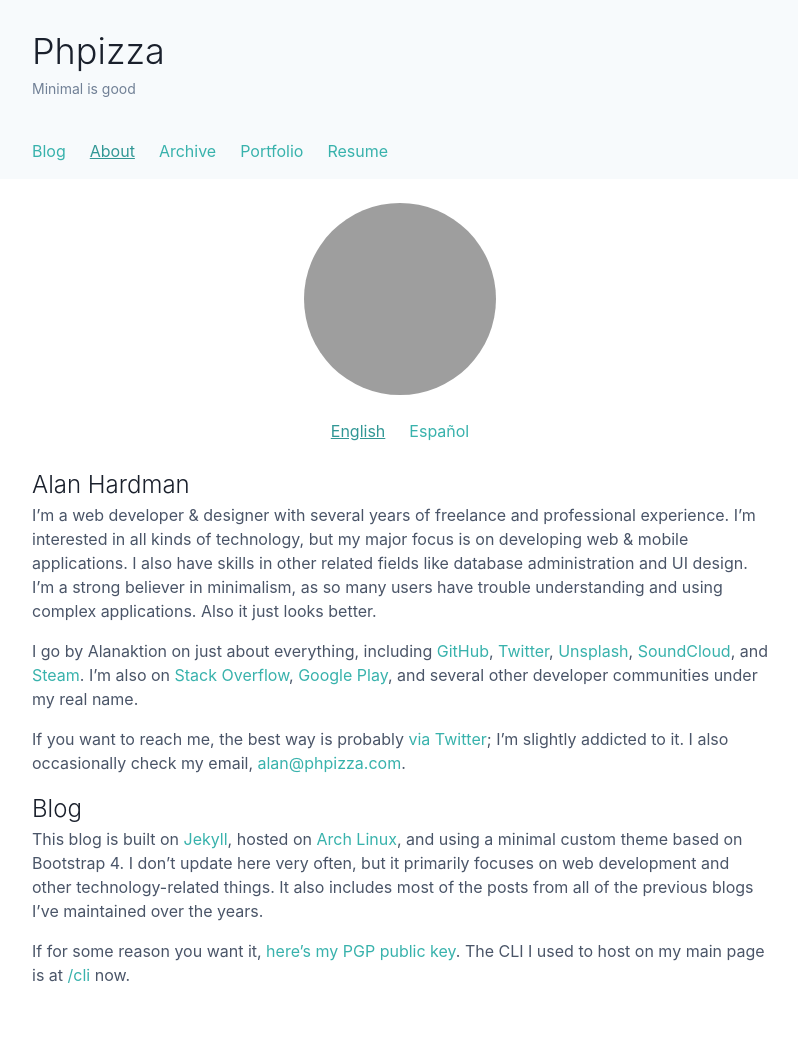
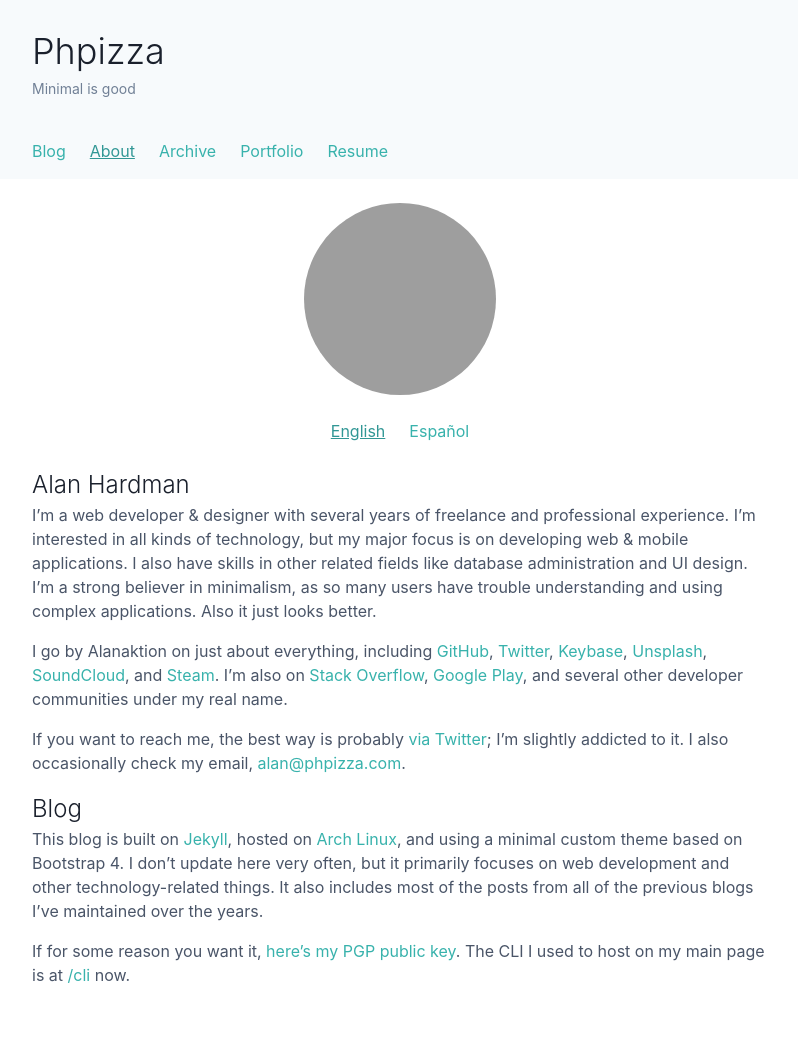
Before and after one commit to Alanaktion/alanaktion.github.io, a Jekyll site: the page built from about.md, in a window 1280 px wide. Shown: the whole page, without its empty margins (240-1038 px from the left). Built offline with Jekyll 4.4.1, drawn with Linux system fonts in a browser that asks for light colours.

Commit message:
Adding link to Keybase profile

```diff
--- a/about.md
+++ b/about.md
@@ -7,7 +7,7 @@
 
 I'm a web developer & designer with several years of freelance and professional experience. I'm interested in all kinds of technology, but my major focus is on developing web & mobile applications. I also have skills in other related fields like database administration and UI design. I'm a strong believer in minimalism, as so many users have trouble understanding and using complex applications. Also it just looks better.
 
-I go by Alanaktion on just about everything, including [GitHub](https://github.com/Alanaktion), [Twitter](https://twitter.com/alanaktion), [Unsplash](https://unsplash.com/@alanaktion), [SoundCloud](https://soundcloud.com/alanaktion), and [Steam](http://steamcommunity.com/id/alanaktion). I'm also on [Stack Overflow](https://stackoverflow.com/users/873843/alanaktion), [Google Play](https://play.google.com/store/apps/developer?id=Alan+Hardman), and several other developer communities under my real name.
+I go by Alanaktion on just about everything, including [GitHub](https://github.com/Alanaktion), [Twitter](https://twitter.com/alanaktion), [Keybase](https://keybase.io/alanaktion), [Unsplash](https://unsplash.com/@alanaktion), [SoundCloud](https://soundcloud.com/alanaktion), and [Steam](http://steamcommunity.com/id/alanaktion). I'm also on [Stack Overflow](https://stackoverflow.com/users/873843/alanaktion), [Google Play](https://play.google.com/store/apps/developer?id=Alan+Hardman), and several other developer communities under my real name.
 
 If you want to reach me, the best way is probably [via Twitter](https://twitter.com/alanaktion); I'm slightly addicted to it. I also occasionally check my email, [alan@phpizza.com](mailto:alan@phpizza.com).
 
```
